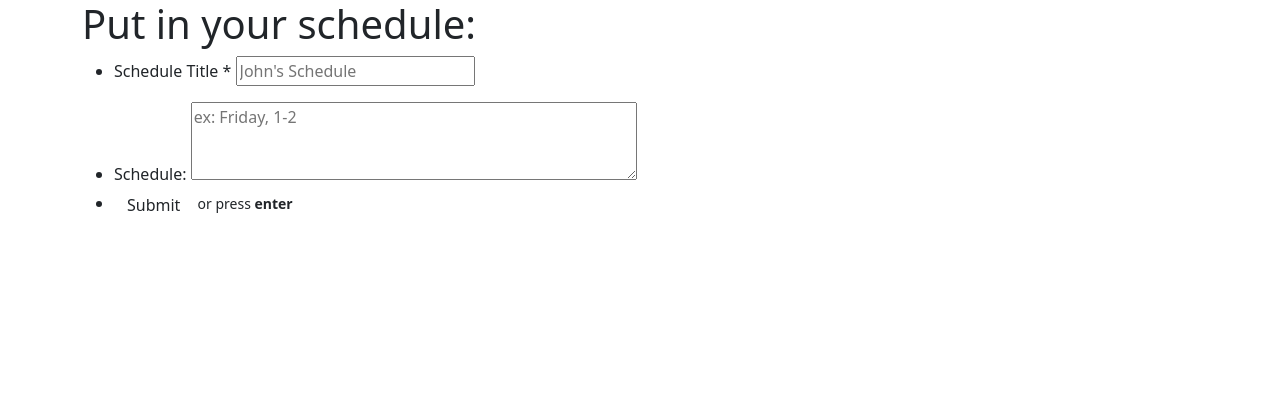
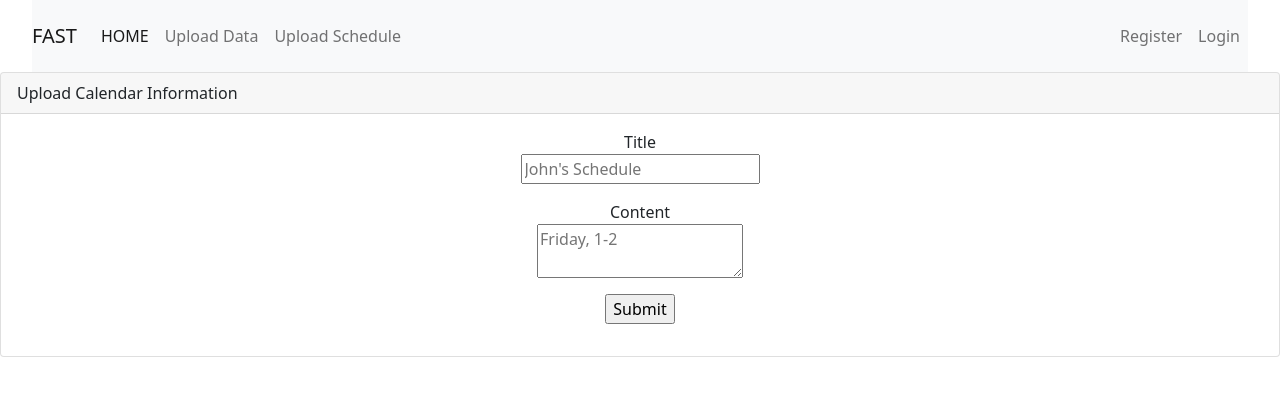
Before and after one commit to ellinj2/FAST_SDD, a Python web app: template FAST/templates/data_upload.html in a window 1280 px wide. Shown: the top 396 px of the page. Run offline with Jinja, Linux system fonts and the light colour scheme; the template is opened without the code that fills it: most values are stand-ins (such as "Sample title", 1, 10 or a date in 2020); form fields are guessed from the names that the template uses.

Commit message:
Updated data_upload with standardized form

```diff
--- a/FAST/templates/data_upload.html
+++ b/FAST/templates/data_upload.html
@@ -1,12 +1,24 @@
-<html>
+{% extends "base.html" %}
 
-<header>
-	<link href="css/style.css" rel="stylesheet" type="text/css">
-	<script
-		src="js/jquery-3.6.0.min.js"></script>
-	<link href="https://cdn.jsdelivr.net/npm/bootstrap@5.0.2/dist/css/bootstrap.min.css" rel="stylesheet" integrity="sha384-EVSTQN3/azprG1Anm3QDgpJLIm9Nao0Yz1ztcQTwFspd3yD65VohhpuuCOmLASjC" crossorigin="anonymous">
-	<script src="https://cdn.jsdelivr.net/npm/bootstrap@5.0.2/dist/js/bootstrap.bundle.min.js" integrity="sha384-MrcW6ZMFYlzcLA8Nl+NtUVF0sA7MsXsP1UyJoMp4YLEuNSfAP+JcXn/tWtIaxVXM" crossorigin="anonymous"></script>
+{% block content %}
 
+  <div class="card">
+    <div class="card-header">Upload Calendar Information</div>
+    <div class="card-body">
+      <form method="POST" action="/data_upload" style="text-align: center;">
+        {{ form.hidden_tag() }}
+        <p>
+          {{ form.title.label(class="custom-form-label") }}<br>{{ form.title(placeholder="John's Schedule") }}
+        </p>
+        <p>
+          {{ form.content.label(class="custom-form-label") }}<br>{{ form.content(placeholder="Friday, 1-2") }}
+        </p>
+        {{ form.submit() }}
+      </form>
+    </div>
+  </div>
+
+<!--
 <div class="container">
   <div class="row header">
     <h1>Put in your schedule: &nbsp;</h1>
@@ -33,6 +45,5 @@
     </form>
   </div>
 </div>
-</header>
-
-</html>
+ -->
+{% endblock %}
```
